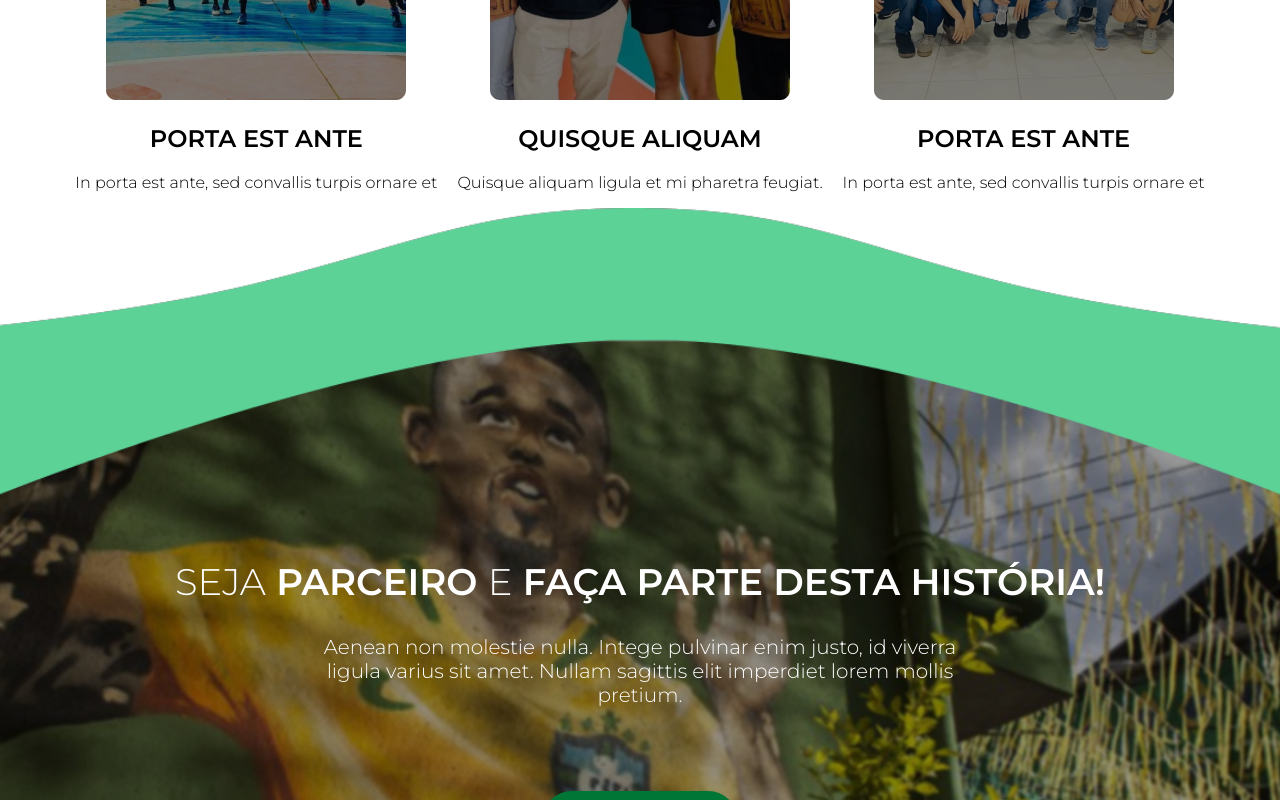
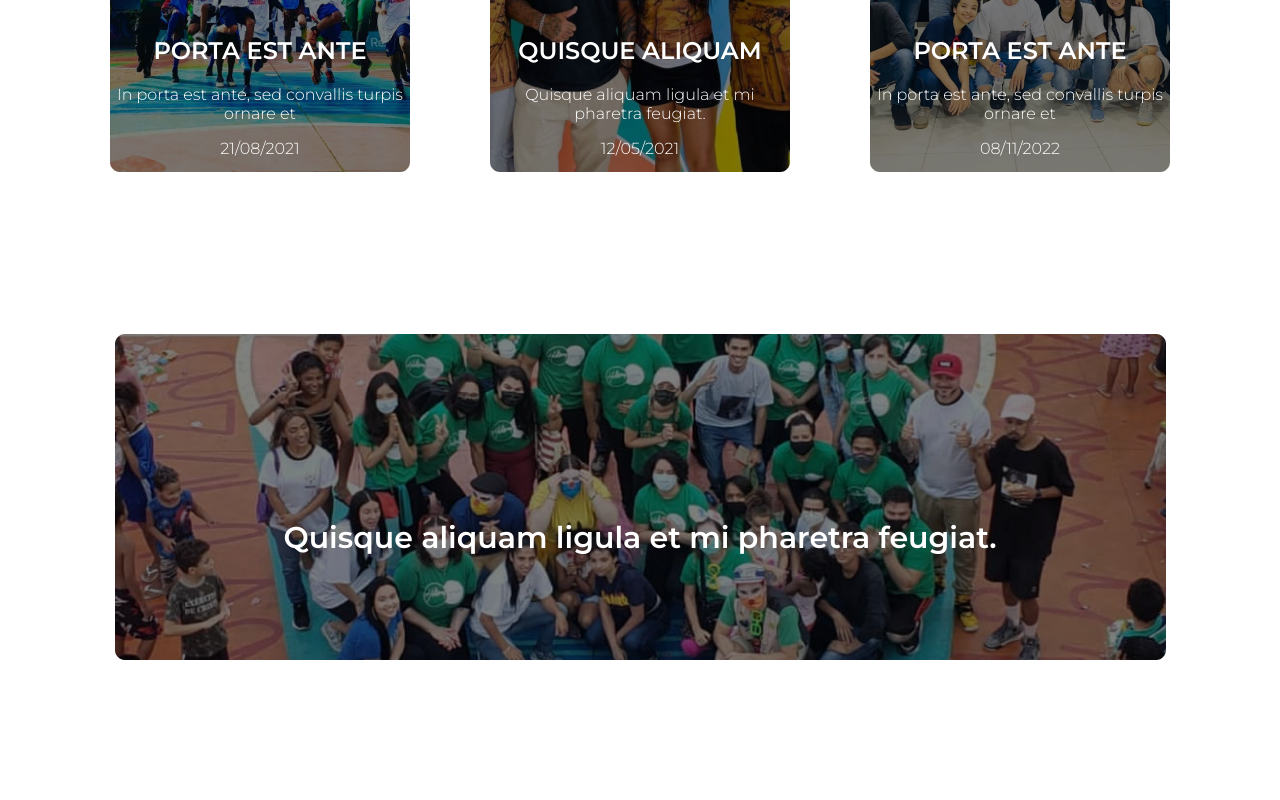
Before and after one commit to C4rlosed/ProjectIJP, a React (Create React App) app: page /Noticias in a window 1280 px wide. Shown: the part 1220-2020 px from the top of the page. Built offline with nearby package versions, Linux system fonts and the light colour scheme.

Commit message:
At. pág Noticas (new img e txt)

```diff
--- a/src/Noticias/index.js
+++ b/src/Noticias/index.js
@@ -5,6 +5,7 @@ import '../Noticias/noticia.css'
 import noticia1img from '../Utilidades/Imagem//noticias/noticia1.png'
 import noticia2img from '../Utilidades/Imagem//noticias/noticia2.png'
 import noticia3img from '../Utilidades/Imagem//noticias/noticia3.png'
+import noticiactd from '../Utilidades/Imagem//noticias/noticia_ctd.png'
 
 const NoticiaContainer = style.div``
 
@@ -31,11 +32,21 @@ function Noticia() {
                             <div className='card-text'>
                                 <h2>{d.title}</h2>
                                 <p>{d.info}</p>
+                                <p>{d.date}</p>
                             </div>
                         </div>
                     ))}
                 </div>
             </div>
+
+            <article className='noticia-conteudo'>
+                <div>
+                    <img src={noticiactd} alt=''/>
+                    <div className='noticia-text'>
+                        <h2>Quisque aliquam ligula et mi pharetra feugiat.</h2>
+                    </div>
+                </div>
+            </article>
             <Footer></Footer>
         </NoticiaContainer>
     )
@@ -45,16 +56,19 @@ const data = [
     {
         title: `PORTA EST ANTE`,
         info: `In porta est ante, sed convallis turpis ornare et`,
+        date: `21/08/2021`,
         image: noticia1img
     },
     {
         title: `QUISQUE ALIQUAM`,
         info: `Quisque aliquam ligula et mi pharetra feugiat.`,
+        date: `12/05/2021`,
         image: noticia2img
     },
     {
         title: `PORTA EST ANTE`,
         info: `In porta est ante, sed convallis turpis ornare et`,
+        date: `08/11/2022`,
         image: noticia3img
     },
 
--- a/src/Noticias/noticia.css
+++ b/src/Noticias/noticia.css
@@ -27,10 +27,33 @@
     text-align: center;
     justify-content: center;
     align-items: center;
+    margin-top: 100px;
 }
 .card{
     display: flex;
     justify-content: center;
     align-items: center;
-    gap: 20px;
+    gap: 80px;
 }
+.card-text{
+    /* top, right, bottom, left */
+    color: #ffffff;
+    width: 300px;
+    position: relative;
+    text-align: center;
+    bottom: 160px;
+}
+
+.noticia-conteudo{
+    display: flex;
+    justify-content: center;
+    align-items: center;
+    text-align: center;
+    color: #ffffff;
+}
+.noticia-text{
+    margin-bottom: 100px;
+    position: relative;
+    bottom: 170px;
+    font-size: 20px;
+}
```
Also changed, not shown: src/Utilidades/Imagem/noticias/noticia_ctd.png (added).
